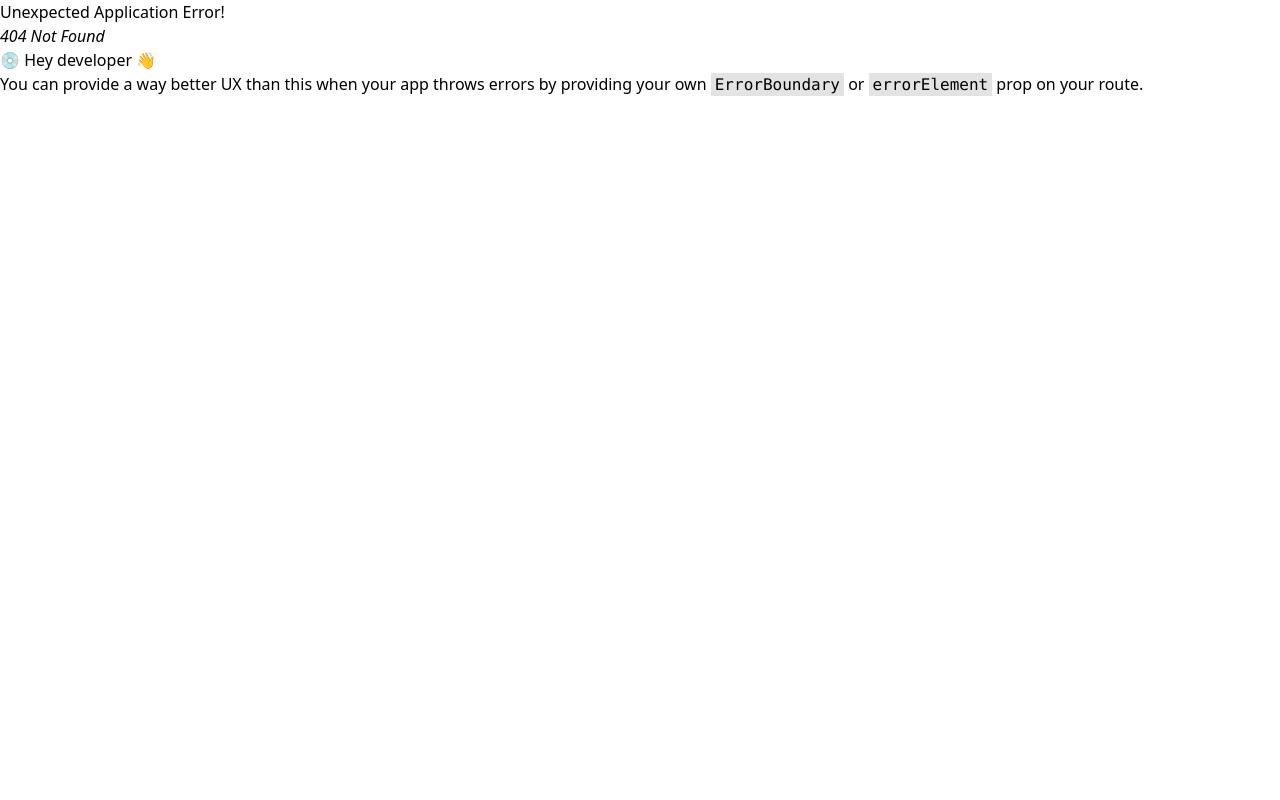
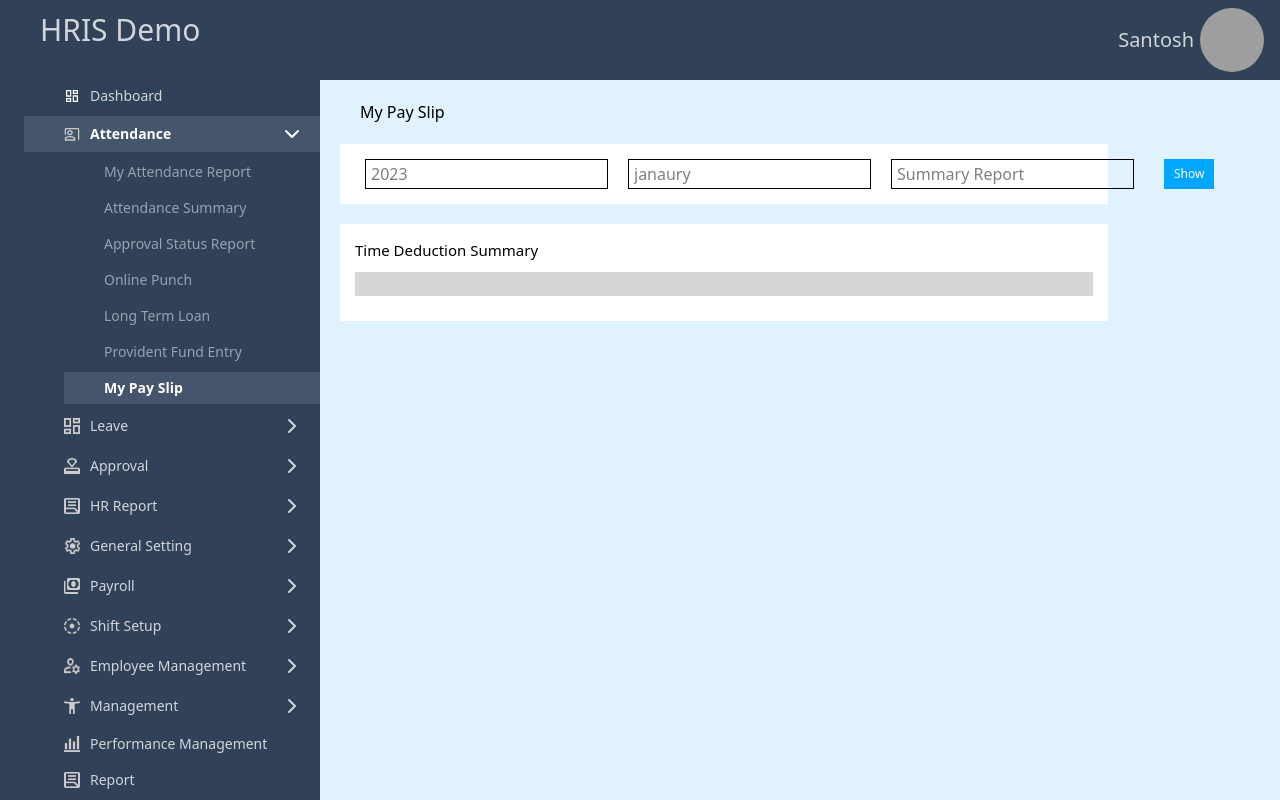
Before and after one commit to AdityaBhandari82/ToDo-List, a React (Vite) app: page /attendance/pay-slip in a window 1280 px wide. Before the commit this address had no page. Built offline with nearby package versions, Linux system fonts and the light colour scheme; grey boxes are pictures that could not be loaded.

Commit message:
files added

```diff
--- /dev/null
+++ b/src/Component/Attendance/PaysSip.jsx
@@ -0,0 +1,32 @@
+import React from 'react';
+import Header from '../Header';
+import v1 from '../Attendance/Images/v1.png'
+import './attendence.css'
+function PaysSip() {
+  return (
+    <>
+      <section className="bg-sky-100 flex flex-col w-full h-screen">
+        <Header/>
+
+        <div className="payslip">
+      <h4>My Pay Slip</h4>
+      <div className="inputs">
+        <input type="text" placeholder='2023'/>
+        <input type="text" placeholder='janaury' />
+        <input type="text"  placeholder='Summary Report'/>
+
+        <button>Show</button>
+          <div className='copy'><img src={v1} alt="" /></div>
+      </div>
+      <div className="summary">
+        <h3>Time Deduction Summary</h3>
+        <input type="" />
+      </div>
+    </div>
+
+      </section>
+    </>
+  );
+}
+
+export default PaysSip;
--- /dev/null
+++ b/src/Component/Attendance/attendence.css
@@ -0,0 +1,47 @@
+.payslip{
+    width: 100%;
+}
+.payslip h4{
+    margin: 20px 40px;
+    font: 600;
+}
+.payslip .inputs{
+    width: 80%;
+    display: flex;
+    padding: 15px;
+    margin: 2px 20px;
+    background-color: white;
+}
+.inputs input{
+    border: 1px solid black;
+    margin: 0px 10px;
+    padding: 2px 5px;
+}
+.inputs button{
+    background-color: #00A6FF;
+    padding: 2px 10px;
+    margin: 0px 20px;
+    color: white;
+    cursor: pointer;
+    font-size: 12px;
+}
+.copy{
+    margin-top: 10px;
+    cursor: pointer;
+}
+.payslip .summary{
+    width: 80%;
+    background-color: white;
+    margin: 20px 20px;
+    padding: 15px;
+
+}
+.payslip .summary h3{
+    font-size: 15px;
+    font-weight: 400;
+}
+.payslip .summary input{
+    width: 100%;
+    background-color:  #D6D6D6;
+    margin: 10px 0px ;
+}
--- /dev/null
+++ b/src/Component/EmployeeMangement/Department.jsx
@@ -0,0 +1,11 @@
+import React from 'react'
+
+function Department() {
+  return (
+    <div>
+      Department
+    </div>
+  )
+}
+
+export default Department
--- /dev/null
+++ b/src/Component/EmployeeMangement/Designation.jsx
@@ -0,0 +1,11 @@
+import React from 'react'
+
+function Designation() {
+  return (
+    <div>
+
+    </div>
+  )
+}
+
+export default Designation
--- /dev/null
+++ b/src/Component/EmployeeMangement/EmployeeInfo.jsx
@@ -0,0 +1,17 @@
+import React from 'react';
+import Header from '../Header';
+
+function EmployeeInfo() {
+  return (
+    <>
+      <section className="bg-sky-100 flex flex-col w-full h-screen">
+        <Header/>
+
+        <h3>This is Leave Balance</h3>
+
+      </section>
+    </>
+  );
+}
+
+export default EmployeeInfo;
--- a/src/Component/Management/Management.jsx
+++ /dev/null
@@ -1,11 +0,0 @@
-import React from 'react'
-
-function Management() {
-  return (
-    <div>
-      This is Managment page
-    </div>
-  )
-}
-
-export default Management
--- /dev/null
+++ b/src/Component/Management/OrganisationStructure.jsx
@@ -0,0 +1,11 @@
+import React from 'react'
+
+function OrganisationStructure() {
+  return (
+    <div>
+      OrganisationStructure
+    </div>
+  )
+}
+
+export default OrganisationStructure
--- a/src/Component/Sidebar.jsx
+++ b/src/Component/Sidebar.jsx
@@ -88,7 +88,9 @@ function Sidebar() {
       {name:"Department", path:"/employeemanagement/department"},
       {name:"Designation", path:"/employeemanagement/designation"},
     ] },
-    { name: "Management", icon: employee, path: "/management" },
+    { name: "Management", icon: employee, path: "/management",subMenu:[
+      {name:"Organisation Structire", path:"/management/organisation_struture"}
+    ] },
     { name: "Performance Management", icon: performance, path: "/performancemanagement" },
     { name: "Report", icon: report, path: "/report" }
   ];
--- a/src/Pages/EmployeeMageLayout.jsx
+++ b/src/Pages/EmployeeMageLayout.jsx
@@ -1,10 +1,8 @@
 import React from 'react'
 import Sidebar from '../Component/Sidebar'
 
+import { Outlet } from 'react-router-dom'
 
-import Payroll from '../Component/Payroll/Payroll'
-import Shift from '../Component/Shiftsetup/Shift'
-import Employee from '../Component/EmployeeMangement/Employee'
 
 function Employeepage() {
   return (
@@ -14,7 +12,7 @@ function Employeepage() {
                 {<Sidebar />}
             </div>
             <div className='w-9/12'>
-                <Employee/>
+                <Outlet/>
             </div>
         </div>
 
--- a/src/Pages/ManagementLayout.jsx
+++ b/src/Pages/ManagementLayout.jsx
@@ -1,7 +1,7 @@
 import React from 'react'
 import Sidebar from '../Component/Sidebar'
-import Employee from '../Component/EmployeeMangement/Employee'
-import Management from '../Component/Management/Management'
+import { Outlet } from 'react-router-dom'
+
 
 function Managementpage() {
   return (
@@ -11,7 +11,7 @@ function Managementpage() {
                 {<Sidebar />}
             </div>
             <div className='w-9/12'>
-                <Management/>
+                <Outlet/>
             </div>
         </div>
 
```
Also changed, not shown: src/App.jsx (+35 -0 lines), src/Component/Attendance/images/v1.png (added), 1 other file (tests, documents, lock files or other folders).
